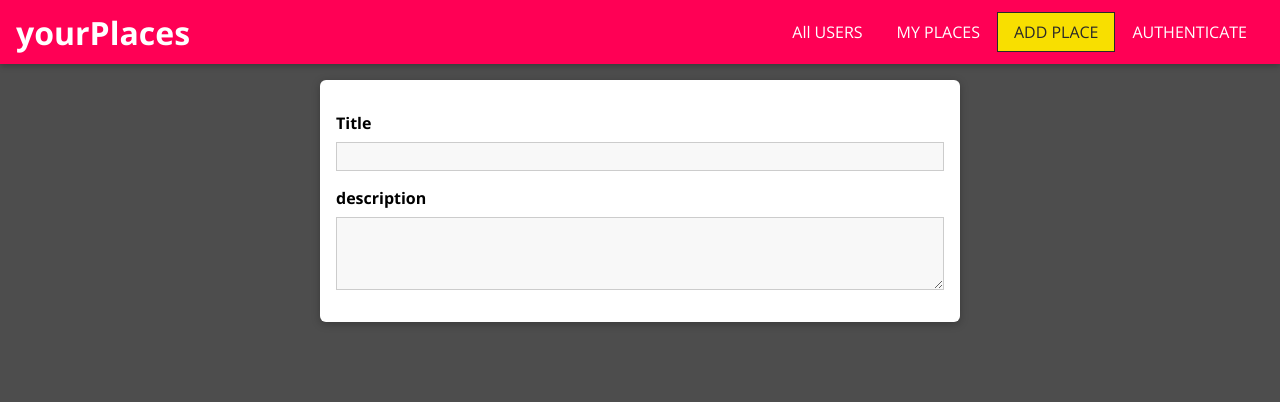
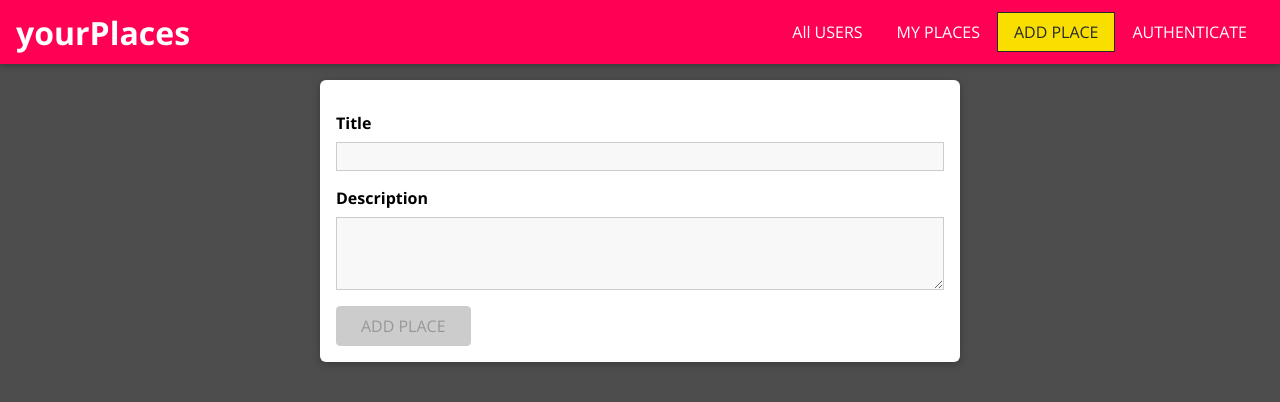
Before and after one commit to AdnanAhad/mernstackapp, a React (Create React App) app: page /places/new in a window 1280 px wide. Shown: the top 402 px of the page. Built offline with nearby package versions, Linux system fonts and the light colour scheme.

Commit message:
added form validation

```diff
--- a/src/places/pages/NewPlace.js
+++ b/src/places/pages/NewPlace.js
@@ -1,36 +1,84 @@
-import React, { useCallback } from "react";
+import React, { useCallback, useReducer } from "react";
 
+import Input from "../../shared/components/FormElements/Input";
+import Button from "../../shared/components/FormElements/Button";
 import {
   VALIDATOR_MINLENGTH,
   VALIDATOR_REQUIRE,
 } from "../../shared/util/validators";
-import Input from "../../shared/components/FormElements/Input";
 import "./NewPlace.css";
 
+const formReducer = (state, action) => {
+  switch (action.type) {
+    case "INPUT_CHANGE":
+      let formIsValid = true;
+      for (const inputId in state.inputs) {
+        if (inputId === action.inputId) {
+          formIsValid = formIsValid && action.isValid;
+        } else {
+          formIsValid = formIsValid && state.inputs[inputId].isValid;
+        }
+      }
+      return {
+        ...state,
+        inputs: {
+          ...state.inputs,
+          [action.inputId]: { value: action.value, isValid: action.isValid },
+        },
+        isValid: formIsValid,
+      };
+
+    default:
+      return state;
+  }
+};
+
 function NewPlace() {
-  const titleInputHandler = useCallback((id, value, isValid) => {}, []);
-  const descriptionInputHandler = useCallback((id, value, isValid) => {}, []);
+  const [formState, dispatch] = useReducer(formReducer, {
+    inputs: {
+      title: {
+        value: "",
+        isValid: false,
+      },
+      description: {
+        value: "",
+        isValid: false,
+      },
+    },
+    isValid: false,
+  });
+
+  const inputHandler = useCallback((id, value, isValid) => {
+    dispatch({
+      type: "INPUT_CHANGE",
+      value: value,
+      isValid: isValid,
+      inputId: id,
+    });
+  }, []);
 
   return (
     <form className="place-form">
       <Input
-        id="title  "
+        id="title"
         element="input"
         type="text"
         label="Title"
         validators={[VALIDATOR_REQUIRE()]}
-        errorText="please enter a valid description (at least 5 caharacters)"
-        onInput={titleInputHandler}
+        errorText="please enter a valid input"
+        onInput={inputHandler}
       />
       <Input
         id="description"
         element="textarea"
-        type="text"
-        label="description"
+        label="Description"
         validators={[VALIDATOR_MINLENGTH(5)]}
-        errorText="please enter a valid input"
-        onInput={descriptionInputHandler}
+        errorText="please enter a valid description (at least 5 caharacters)"
+        onInput={inputHandler}
       />
+      <Button type="submit" disabled={!formState.isValid}>
+        ADD PLACE
+      </Button>
     </form>
   );
 }
--- a/src/shared/components/FormElements/Input.js
+++ b/src/shared/components/FormElements/Input.js
@@ -34,7 +34,7 @@
 
   useEffect(() => {
     onInput(id, value, isValid);
-  }, [id, onInput, value, isValid]);
+  }, [id, value, isValid, onInput]);
 
   const changeHanlder = (event) => {
     dispatch({
@@ -63,6 +63,7 @@
         id={props.id}
         rows={props.rows || 3}
         onChange={changeHanlder}
+        onBlur={touchHandler}
         value={inputState.value}
       />
     );
```
Also changed, not shown: 1 other file (tests, documents, lock files or other folders).
